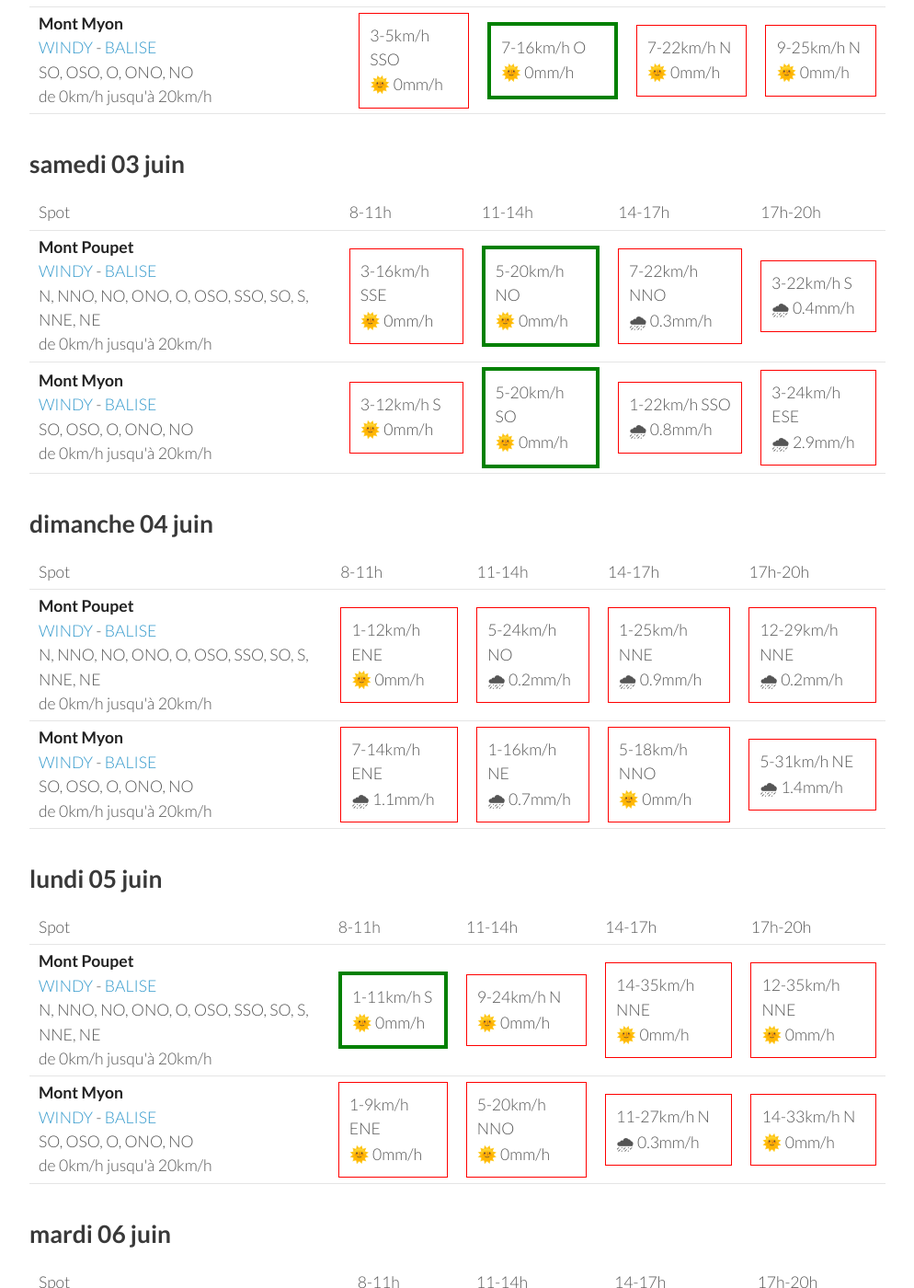
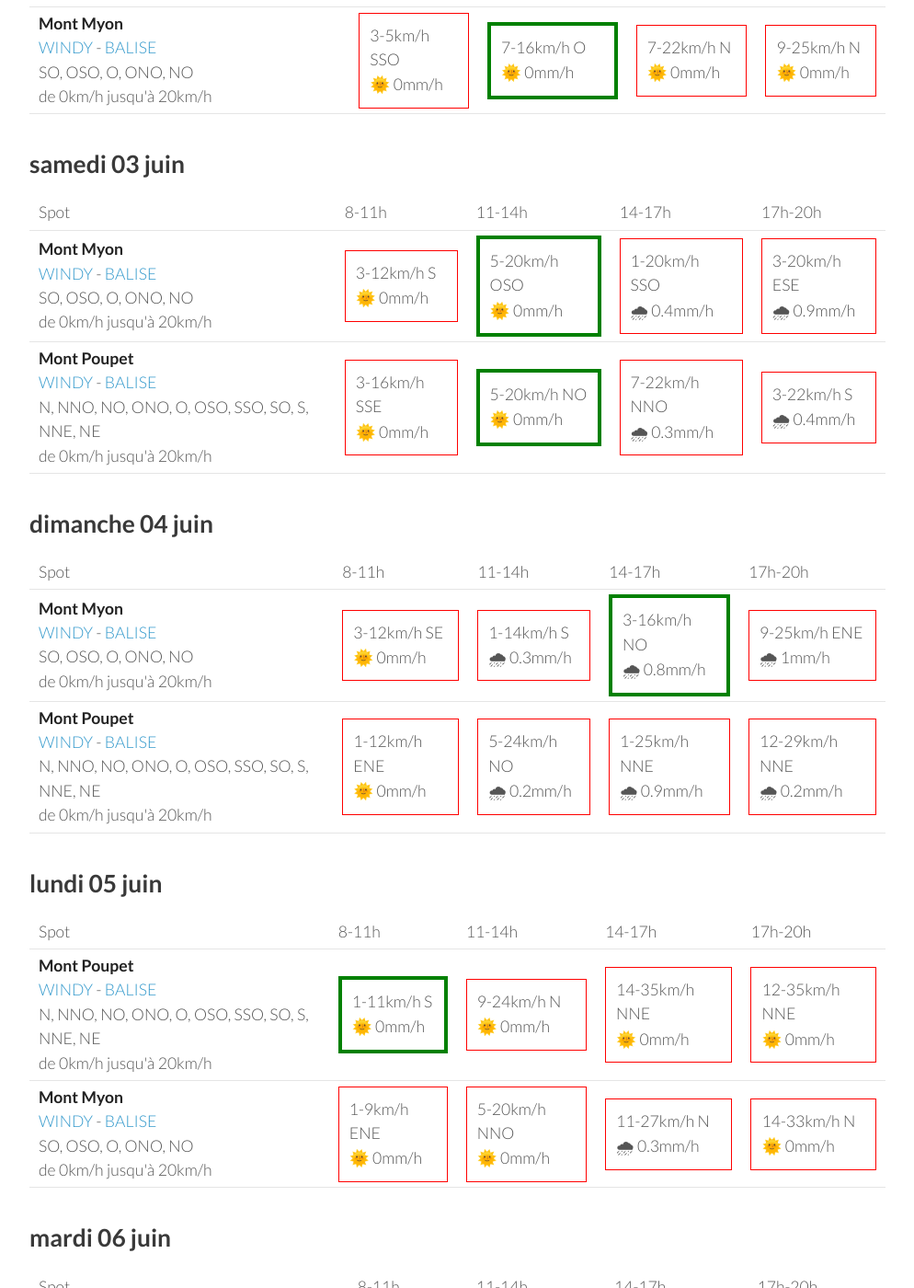
Before and after one commit to parapente-dans-le-nord/parapente-dans-le-nord.github.io, a Jekyll site: the page built from jura.markdown, in a window 1280 px wide and 1400 px high, scrolled down 888 px. Shown: the whole window at 92% size, without its empty margins (26-1020 px from the left). Built offline with Jekyll 4.4.1, drawn with Linux system fonts in a browser that asks for light colours; some of the changed text lies outside the part shown.

Commit message:
update index.markdown

```diff
--- a/jura.markdown
+++ b/jura.markdown
@@ -92,22 +92,22 @@ page mise à jour le jeudi 01 juin 13:20
       <td>17h-20h</td>
     </tr>
 <tr>
+        <td><strong>Mont Myon</strong><br><a href="https://windy.com/46.331/5.397?45.898,5.394,8,m:eWoagj8">WINDY</a> - <span class=""><a href="http://www.balisemeteo.com/balise.php?idBalise=70">BALISE</a> </span><br> <span class="vent-favorable">SO, OSO, O, ONO, NO</span><br><span class="force-vent">de 0km/h jusqu'à 20km/h</span> </td>
+
+            <td><div class="not-flyable"><p>3-12km/h S</p><p>🌞 0mm/h</p></div></td>
+            <td><div class="flyable"><p>5-20km/h OSO</p><p>🌞 0mm/h</p></div></td>
+            <td><div class="not-flyable"><p>1-20km/h SSO</p><p>🌧 0.4mm/h</p></div></td>
+            <td><div class="not-flyable"><p>3-20km/h ESE</p><p>🌧 0.9mm/h</p></div></td>
+
+
+    </tr>
+<tr>
         <td><strong>Mont Poupet</strong><br><a href="https://windy.com/46.970/5.876?46.541,5.876,8">WINDY</a> - <span class=""><a href="http://www.balisemeteo.com/balise.php?idBalise=92">BALISE</a> </span><br> <span class="vent-favorable">N, NNO, NO, ONO, O, OSO, SSO, SO, S, NNE, NE</span><br><span class="force-vent">de 0km/h jusqu'à 20km/h</span> </td>
 
             <td><div class="not-flyable"><p>3-16km/h SSE</p><p>🌞 0mm/h</p></div></td>
             <td><div class="flyable"><p>5-20km/h NO</p><p>🌞 0mm/h</p></div></td>
             <td><div class="not-flyable"><p>7-22km/h NNO</p><p>🌧 0.3mm/h</p></div></td>
             <td><div class="not-flyable"><p>3-22km/h S</p><p>🌧 0.4mm/h</p></div></td>
-
-
-    </tr>
-<tr>
-        <td><strong>Mont Myon</strong><br><a href="https://windy.com/46.331/5.397?45.898,5.394,8,m:eWoagj8">WINDY</a> - <span class=""><a href="http://www.balisemeteo.com/balise.php?idBalise=70">BALISE</a> </span><br> <span class="vent-favorable">SO, OSO, O, ONO, NO</span><br><span class="force-vent">de 0km/h jusqu'à 20km/h</span> </td>
-
-            <td><div class="not-flyable"><p>3-12km/h S</p><p>🌞 0mm/h</p></div></td>
-            <td><div class="flyable"><p>5-20km/h SO</p><p>🌞 0mm/h</p></div></td>
-            <td><div class="not-flyable"><p>1-22km/h SSO</p><p>🌧 0.8mm/h</p></div></td>
-            <td><div class="not-flyable"><p>3-24km/h ESE</p><p>🌧 2.9mm/h</p></div></td>
 
 
     </tr>
@@ -128,22 +128,22 @@ page mise à jour le jeudi 01 juin 13:20
       <td>17h-20h</td>
     </tr>
 <tr>
+        <td><strong>Mont Myon</strong><br><a href="https://windy.com/46.331/5.397?45.898,5.394,8,m:eWoagj8">WINDY</a> - <span class=""><a href="http://www.balisemeteo.com/balise.php?idBalise=70">BALISE</a> </span><br> <span class="vent-favorable">SO, OSO, O, ONO, NO</span><br><span class="force-vent">de 0km/h jusqu'à 20km/h</span> </td>
+
+            <td><div class="not-flyable"><p>3-12km/h SE</p><p>🌞 0mm/h</p></div></td>
+            <td><div class="not-flyable"><p>1-14km/h S</p><p>🌧 0.3mm/h</p></div></td>
+            <td><div class="flyable"><p>3-16km/h NO</p><p>🌧 0.8mm/h</p></div></td>
+            <td><div class="not-flyable"><p>9-25km/h ENE</p><p>🌧 1mm/h</p></div></td>
+
+
+    </tr>
+<tr>
         <td><strong>Mont Poupet</strong><br><a href="https://windy.com/46.970/5.876?46.541,5.876,8">WINDY</a> - <span class=""><a href="http://www.balisemeteo.com/balise.php?idBalise=92">BALISE</a> </span><br> <span class="vent-favorable">N, NNO, NO, ONO, O, OSO, SSO, SO, S, NNE, NE</span><br><span class="force-vent">de 0km/h jusqu'à 20km/h</span> </td>
 
             <td><div class="not-flyable"><p>1-12km/h ENE</p><p>🌞 0mm/h</p></div></td>
             <td><div class="not-flyable"><p>5-24km/h NO</p><p>🌧 0.2mm/h</p></div></td>
             <td><div class="not-flyable"><p>1-25km/h NNE</p><p>🌧 0.9mm/h</p></div></td>
             <td><div class="not-flyable"><p>12-29km/h NNE</p><p>🌧 0.2mm/h</p></div></td>
-
-
-    </tr>
-<tr>
-        <td><strong>Mont Myon</strong><br><a href="https://windy.com/46.331/5.397?45.898,5.394,8,m:eWoagj8">WINDY</a> - <span class=""><a href="http://www.balisemeteo.com/balise.php?idBalise=70">BALISE</a> </span><br> <span class="vent-favorable">SO, OSO, O, ONO, NO</span><br><span class="force-vent">de 0km/h jusqu'à 20km/h</span> </td>
-
-            <td><div class="not-flyable"><p>7-14km/h ENE</p><p>🌧 1.1mm/h</p></div></td>
-            <td><div class="not-flyable"><p>1-16km/h NE</p><p>🌧 0.7mm/h</p></div></td>
-            <td><div class="not-flyable"><p>5-18km/h NNO</p><p>🌞 0mm/h</p></div></td>
-            <td><div class="not-flyable"><p>5-31km/h NE</p><p>🌧 1.4mm/h</p></div></td>
 
 
     </tr>
```
Also changed, not shown: other parts of jura.markdown (+1 -1 lines).
